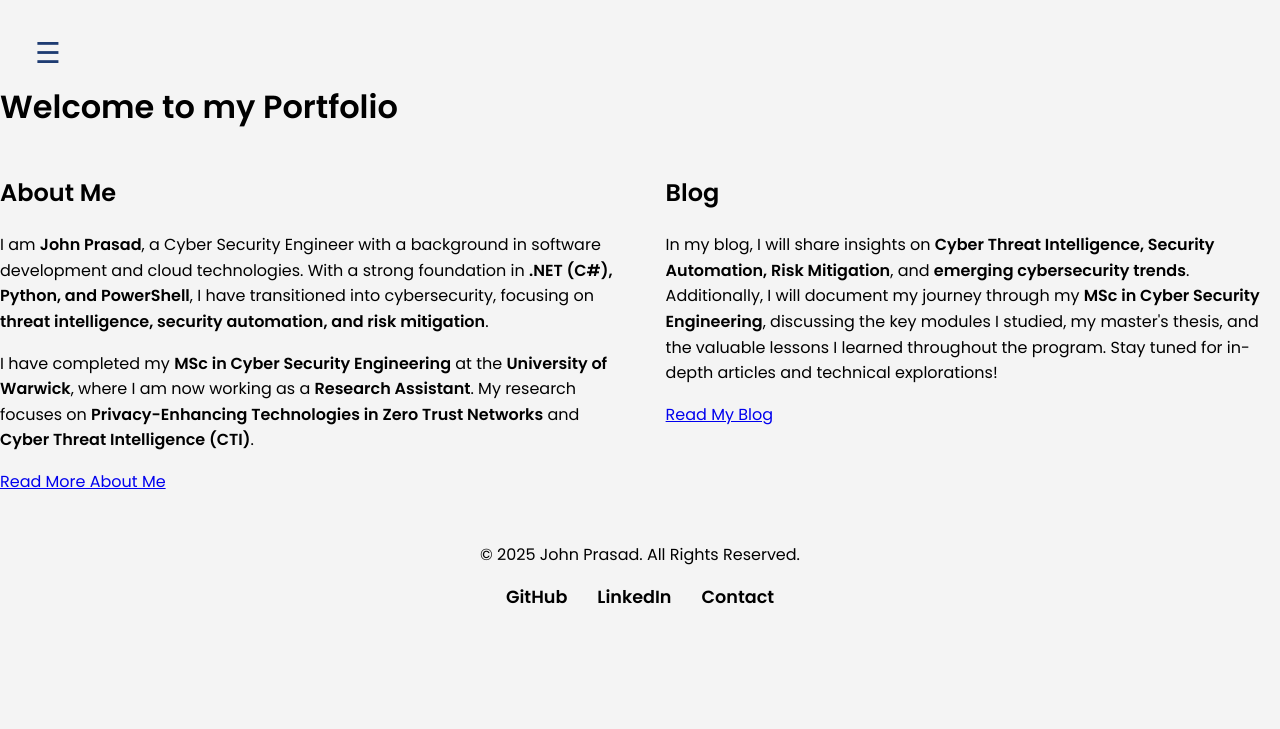
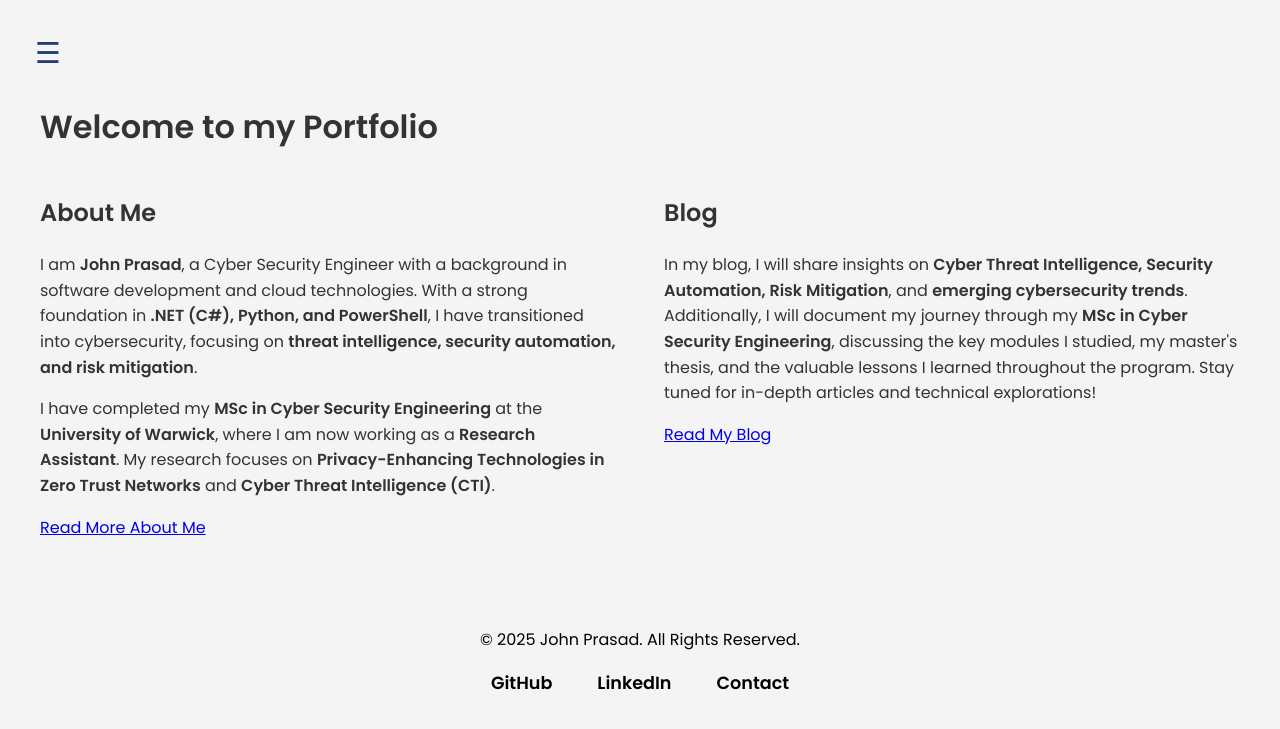
Before and after one commit to barrryblock/barrryblock.github.io, a Jekyll site: the page built from index.md, in a window 1280 px wide. Shown: the top 729 px of the page. Built offline with Jekyll 4.4.1, drawn with Linux system fonts in a browser that asks for light colours; our own code applies the rules of GitHub Pages for plain Markdown files.

Commit message:
small fixes

```diff
--- a/_includes/header.html
+++ b/_includes/header.html
@@ -2,11 +2,11 @@
     <!-- Sidebar -->
     <div id="sidebar" class="sidebar">
         <a href="javascript:void(0)" class="closebtn" onclick="closeNav()">×</a>
-        <a href="/">🏠 Home</a>
-        <a href="/about">👤 About</a>
-        <a href="/blog">📝 Blog</a>
-        <a href="/projects">🚀 Projects</a>
-        <a href="/contact">📩 Contact</a>
+        <a href="/">Home</a>
+        <a href="/about">About</a>
+        <a href="/blog">Blog</a>
+        <a href="/projects">Projects</a>
+        <a href="/contact">Contact</a>
     </div>
 
     <!-- Open Sidebar Button -->
@@ -59,10 +59,10 @@
         color: #1e3c72;
         padding: 10px 20px;
         border: none;
-        position: absolute;
-        top: 20px; /* Pushed down to prevent overlap */
+        position: fixed;
+        top: 20px; /* Moved down */
         left: 15px;
-        z-index: 10;
+        z-index: 1000;
     }
 
     .openbtn:hover {
--- a/_layouts/default.html
+++ b/_layouts/default.html
@@ -14,18 +14,50 @@
     <script src="/assets/js/darkmode.js"></script>
 
     <style>
-        /* Ensure Poppins is Applied Globally */
+        /* Global Styles */
         body {
             font-family: 'Poppins', sans-serif;
             margin: 0;
             padding: 0;
             line-height: 1.6;
             background-color: #f4f4f4;
+            color: #333;
         }
 
-        /* Push Content Down to Avoid Overlap */
+        /* Push Content Down */
         main {
-            padding-top: 60px; /* Adjusted for sidebar icon */
+            padding-top: 80px; /* Adjusted for sidebar icon */
+            padding-left: 20px;
+            padding-right: 20px;
+            max-width: 1200px;
+            margin: auto;
+        }
+
+        /* Center Footer */
+        footer {
+            text-align: center;
+            padding: 20px 0;
+            margin-top: 40px;
+        }
+
+        /* Footer Links */
+        footer ul {
+            list-style: none;
+            padding: 0;
+            margin-top: 10px;
+            display: flex;
+            justify-content: center;
+            gap: 15px;
+        }
+
+        footer ul li {
+            display: inline;
+        }
+
+        footer ul li a {
+            text-decoration: none;
+            font-weight: bold;
+            color: #1e3c72;
         }
     </style>
 </head>
```
